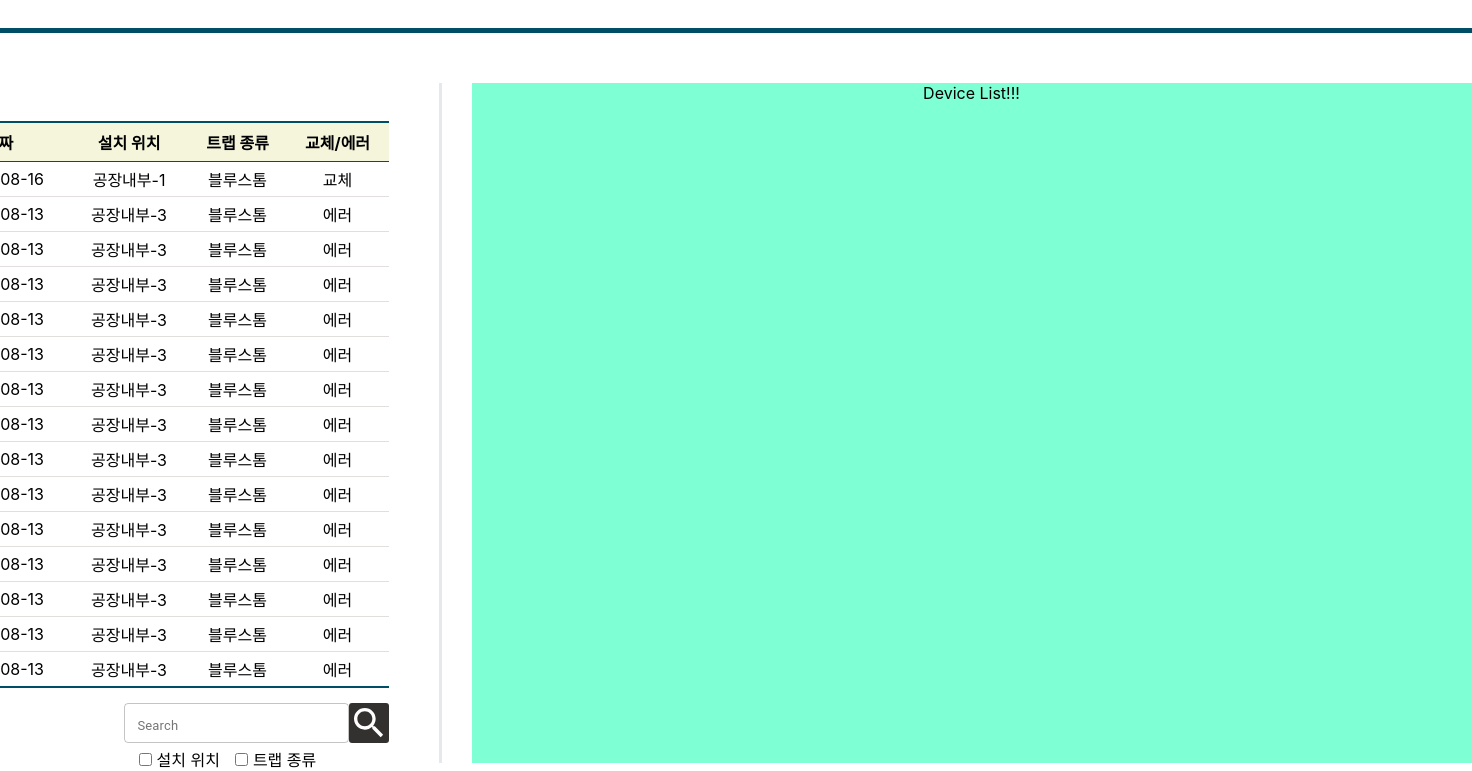
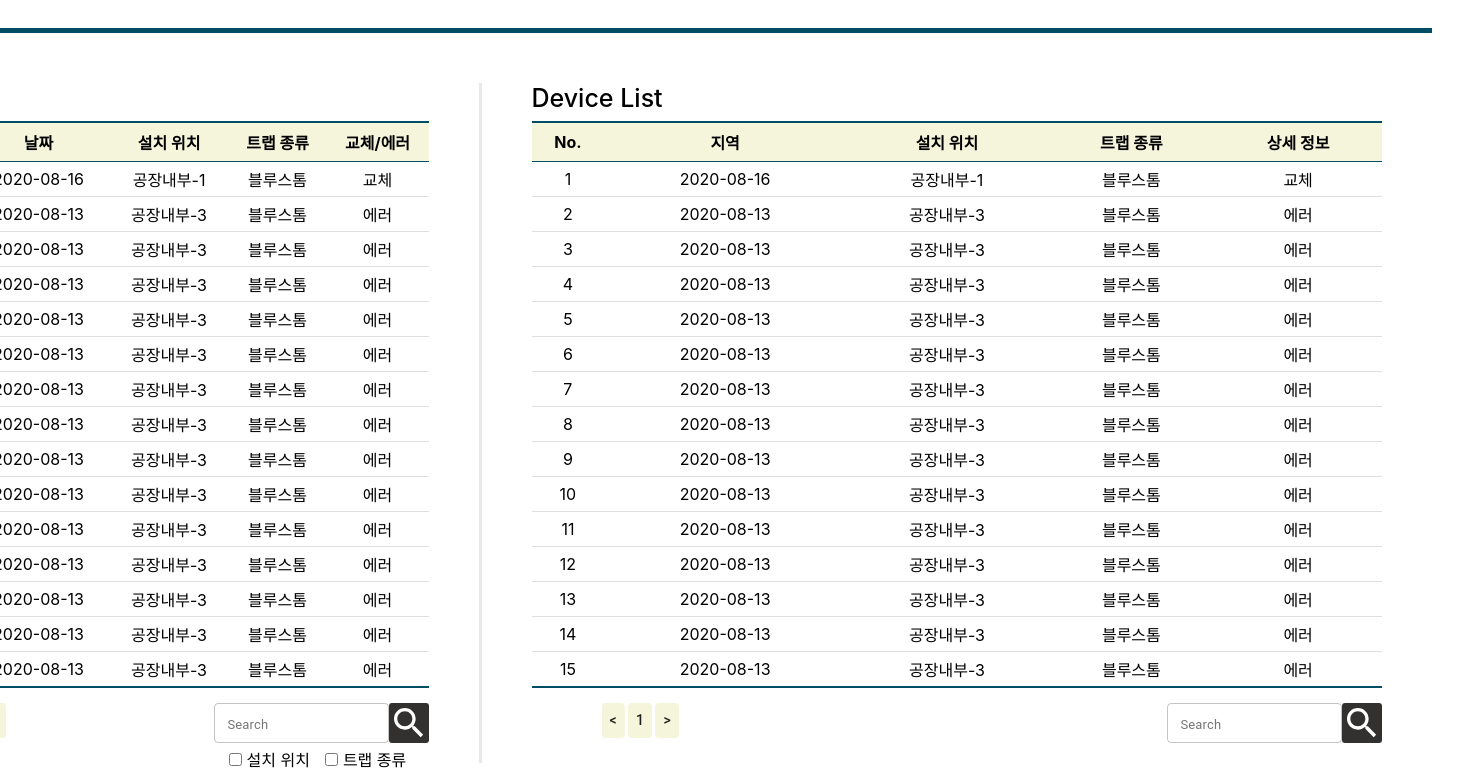
Before and after one commit to CapstoneTeam-CESCO/PestPlan-Front, a React (Create React App) app: page /main in a window 1280 px wide. Shown: the part 142-913 px from the top of the page, 1472 px wide, since content can reach past the window. Built offline with nearby package versions, Linux system fonts and the light colour scheme.

Commit message:
Add device list layout to main page

```diff
--- a/src/components/molecules/BoardNav.jsx
+++ b/src/components/molecules/BoardNav.jsx
@@ -36,9 +36,12 @@ function BoardNav(props) {
             <form>
                 <InputText className="searchInput" id="search" label="Search" />
                 <Search className={classes.search} style={{ color: 'white', fontSize: 40 }}/>
-                <br/>
-                <SearchChk className="locationChk" id="location" name="location" label="설치 위치" />
-                <SearchChk className="deviceChk" id="device" name="device" label="트랩 종류" />
+                {props.isNotice &&
+                    <div className="chks">
+                        <SearchChk className="locationChk" id="location" name="location" label="설치 위치" />
+                        <SearchChk className="deviceChk" id="device" name="device" label="트랩 종류" />
+                    </div>
+                }
             </form>
         </div>
     );
--- a/src/components/molecules/BoardNav.scss
+++ b/src/components/molecules/BoardNav.scss
@@ -1,24 +1,23 @@
-.ntcNav {
+.bdNav {
     display: flex;
     justify-content: space-between;
-    padding: 0 50px;
 
     .pageBtns {
         display: inline-block;
     }
 
     form {
-        margin-left: 140px;
-
         .searchInput input {
+            width: 150px;
             height: 40px;
-            padding: 0;
+            padding: 0 10px;
         }
 
         .searchInput label {
+            width: 150px;
             height: 40px;
             font-size: 13px;
-            top: -4px;
+            top: -5px;
         }
 
         .searchInput label[data-shrink="true"] {
--- /dev/null
+++ b/src/components/organisms/Board.scss
@@ -0,0 +1,28 @@
+.board {
+    text-align: left;
+
+    .bdHeader {
+        font-size: 25px;
+        font-weight: 500;
+        margin-bottom: 8px;
+    }
+
+    .bdBody {
+        text-align: center;
+        border-collapse: collapse;
+        border-top: 2px solid #004e66;
+        border-bottom: 2px solid #004e66;
+        margin-bottom: 15px;
+
+        th {
+            border-bottom: 1px solid #004e66;
+            padding: 7px 0;
+            background-color: beige;
+        }
+
+        td {
+            border-bottom: 1px solid #e3dede;
+            padding: 5px 0;
+        }
+    }
+}
--- a/src/components/organisms/DeviceList.jsx
+++ b/src/components/organisms/DeviceList.jsx
@@ -1,9 +1,18 @@
 import React from 'react';
 
+import './Board.scss';
+import './DeviceList.scss';
+import BoardBody from './../molecules/BoardBody';
+import BoardNav from './../molecules/BoardNav';
+
 function DeviceList(props) {
+    const thead = ['No.', '지역', '설치 위치', '트랩 종류', '상세 정보'];
+
     return (
-        <div className={props.className}>
-            Device List!!!
+        <div className={`board ${props.className}`}>
+            <p className="bdHeader">Device List</p>
+            <BoardBody className="bdBody" thead={thead} />
+            <BoardNav className="bdNav" isNotice={false} />
         </div>
     );
 }
--- /dev/null
+++ b/src/components/organisms/DeviceList.scss
@@ -0,0 +1,11 @@
+.deviceList {
+    padding-left: 20px;
+
+    .bdBody {
+        width: 850px;
+    }
+
+    .bdNav {
+        padding: 0 50px 0 70px;
+    }
+}
--- a/src/components/organisms/Header.scss
+++ b/src/components/organisms/Header.scss
@@ -8,7 +8,7 @@
 
     .userInfo {
         float: right;
-        background-color: beige;
+        background-color: #ced3d6;
         margin-right: 30px;
     }
 }
--- a/src/components/organisms/Notice.jsx
+++ b/src/components/organisms/Notice.jsx
@@ -1,5 +1,6 @@
 import React from 'react';
 
+import './Board.scss';
 import './Notice.scss';
 import BoardBody from './../molecules/BoardBody';
 import BoardNav from './../molecules/BoardNav';
@@ -8,10 +9,10 @@ function Notice(props) {
     const thead = ['알림No.', '날짜', '설치 위치', '트랩 종류', '교체/에러'];
 
     return (
-        <div className={props.className}>
-            <p className="ntcHeader">Notice</p>
-            <BoardBody className="ntcBody" thead={thead}/>
-            <BoardNav className="ntcNav" />
+        <div className={`board ${props.className}`}>
+            <p className="bdHeader">Notice</p>
+            <BoardBody className="bdBody" thead={thead}/>
+            <BoardNav className="bdNav" isNotice={true} />
         </div>
     );
 }
--- a/src/components/organisms/Notice.scss
+++ b/src/components/organisms/Notice.scss
@@ -1,30 +1,11 @@
 .notice {
-    text-align: left;
     margin-left: 30px;
 
-    .ntcHeader {
-        font-size: 25px;
-        font-weight: 500;
-        margin-bottom: 8px;
+    .bdBody {
+        width: 550px;
     }
 
-    .ntcBody {
-        text-align: center;
-        width: 550px;
-        border-collapse: collapse;
-        border-top: 2px solid #004e66;
-        border-bottom: 2px solid #004e66;
-        margin-bottom: 15px;
-
-        th {
-            border-bottom: 1px solid #004e66;
-            padding: 7px 0;
-            background-color: beige;
-        }
-
-        td {
-            border-bottom: 1px solid #e3dede;
-            padding: 5px 0;
-        }
+    .bdNav {
+        padding: 0 50px;
     }
 }
--- a/src/templates/MainTmpl.scss
+++ b/src/templates/MainTmpl.scss
@@ -29,7 +29,6 @@
 
         display: inline-block;
         height: 680px;
-        width: 1000px;
-        background-color: aquamarine;
+        width: 900px;
     }
 }
```
